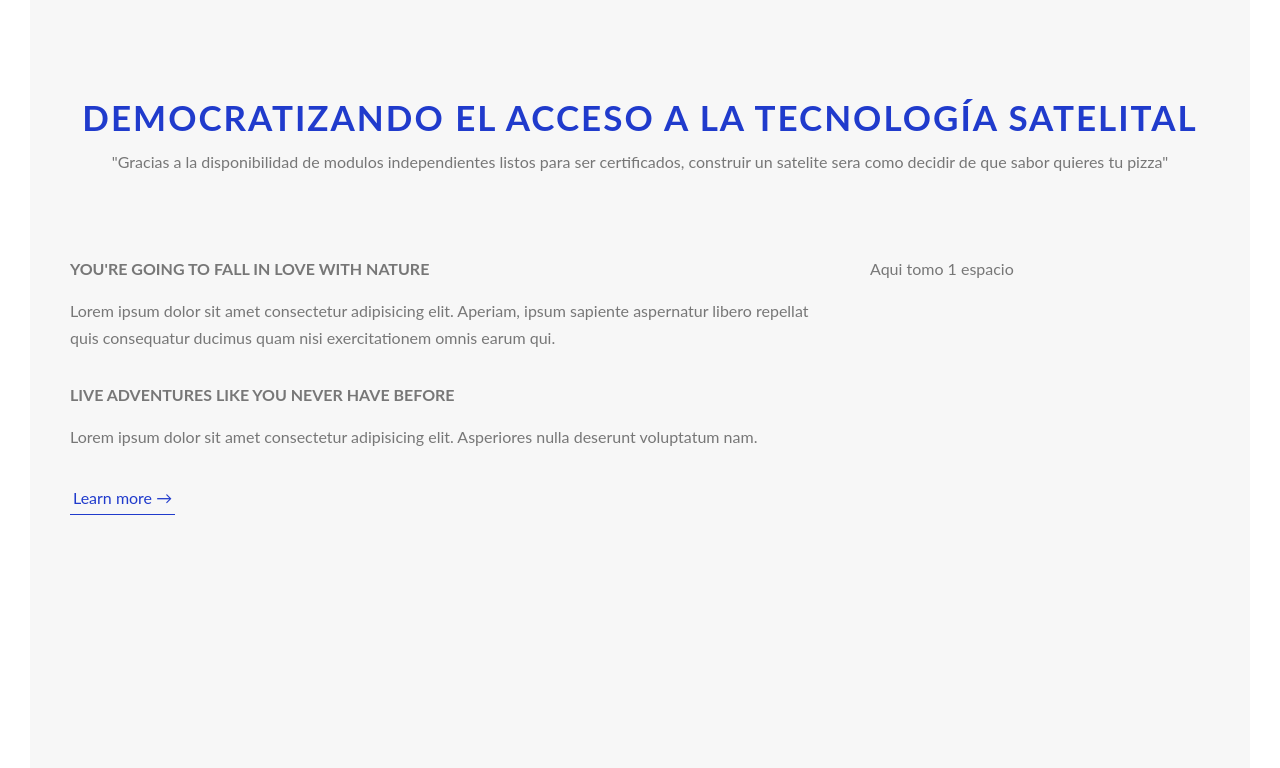
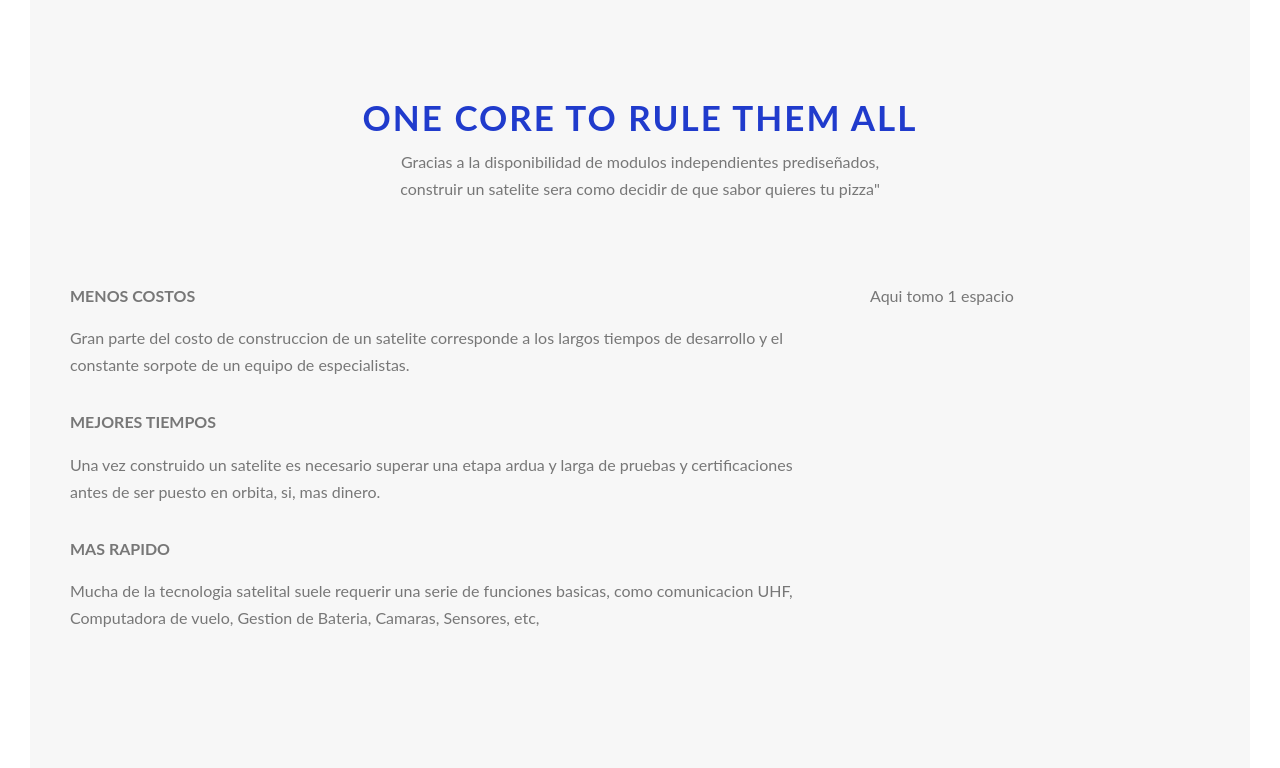
Before and after one commit to jenamoradoc/Giskard_Landing, a React (Vite) app: page / in a window 1280 px wide. Shown: the part 792-1560 px from the top of the page. Built offline with nearby package versions, Linux system fonts and the light colour scheme.

Commit message:
update wording

```diff
--- a/src/componentes/Header.js
+++ b/src/componentes/Header.js
@@ -18,7 +18,7 @@ class Header extends React.Component {
 						<h1 class="heading-primary">
                             <span class="heading-primary--upper">Proyecto</span>
 							<span class="heading-primary--main">GISKARD</span>
-							<span class="heading-primary--sub">"Gracias a la disponibilidad de modulos independientes listos para ser certificados, construir un satelite sera como decidir de que sabor quieres tu pizza"</span>
+							<span class="heading-primary--sub">"DEMOCRATIZANDO EL ACCESO A LA TECNOLOGÍA SATELITAL"</span>
 						</h1>
 
 						<a href="mailto:hello@giskard.space" class="btn btn--white btn--animated"  >
--- a/src/componentes/Main.js
+++ b/src/componentes/Main.js
@@ -14,32 +14,33 @@ class Main extends React.Component {
       <div>
         <section class="section-about">
           <div class="u-center-text u-margin-bottom-big">
-            <h2 class="heading-secondary">Democratizando el acceso a la tecnología satelital</h2>
+            <h2 class="heading-secondary">One Core to rule them all</h2>
             <p class="paragraph">
-			"Gracias a la disponibilidad de modulos independientes listos para ser certificados, construir un satelite sera como decidir de que sabor quieres tu pizza"            </p>
+			        Gracias a la disponibilidad de modulos independientes prediseñados, <br/>
+              construir un satelite sera como decidir de que sabor quieres tu pizza" </p>
           </div>
           <div class="row">
             <div class="col-2-of-3">
               <h3 class="heading-tertiary u-margin-bottom-small">
-                You're going to fall in love with nature
+                Menos Costos
               </h3>
               <p class="paragraph">
-                Lorem ipsum dolor sit amet consectetur adipisicing elit.
-                Aperiam, ipsum sapiente aspernatur libero repellat quis
-                consequatur ducimus quam nisi exercitationem omnis earum qui.
+                Gran parte del costo de construccion de un satelite corresponde a los largos tiempos de desarrollo y el constante sorpote de un equipo de especialistas.
+              </p>
+              <h3 class="heading-tertiary u-margin-bottom-small">
+                Mejores tiempos
+              </h3>
+              <p class="paragraph">
+                Una vez construido un satelite es necesario superar una etapa ardua y larga de pruebas y certificaciones antes de ser puesto en orbita, si, mas dinero.
+              </p>
+              <h3 class="heading-tertiary u-margin-bottom-small">
+                Mas Rapido
+              </h3>
+              <p class="paragraph">
+                Mucha de la tecnologia satelital suele requerir una serie de funciones basicas, como comunicacion UHF, Computadora de vuelo, Gestion de Bateria, Camaras, Sensores, etc,
               </p>
 
-              <h3 class="heading-tertiary u-margin-bottom-small">
-                Live adventures like you never have before
-              </h3>
-              <p class="paragraph">
-                Lorem ipsum dolor sit amet consectetur adipisicing elit.
-                Asperiores nulla deserunt voluptatum nam.
-              </p>
 
-              <a href="#" class="btn-text">
-                Learn more &rarr;
-              </a>
             </div>
             <div class="col-1-of-3">Aqui tomo 1 espacio</div>
           </div>
```
